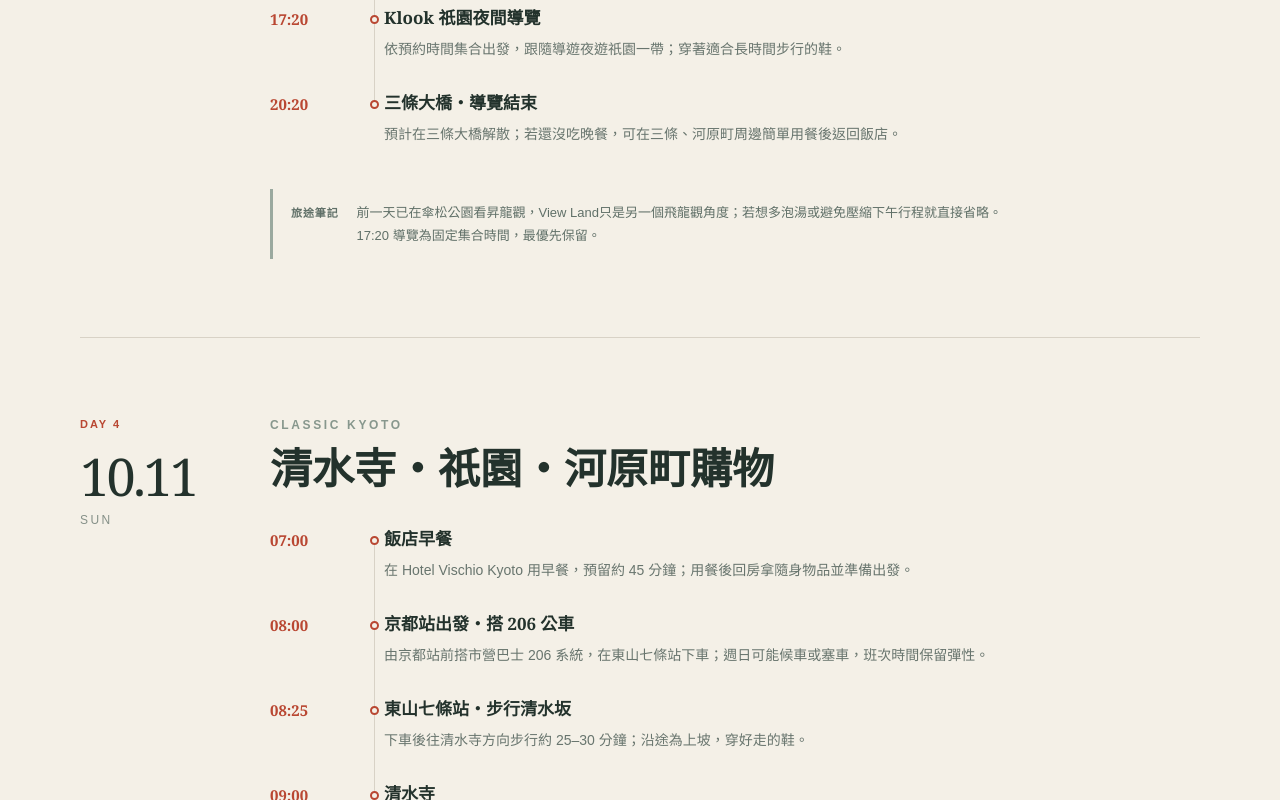
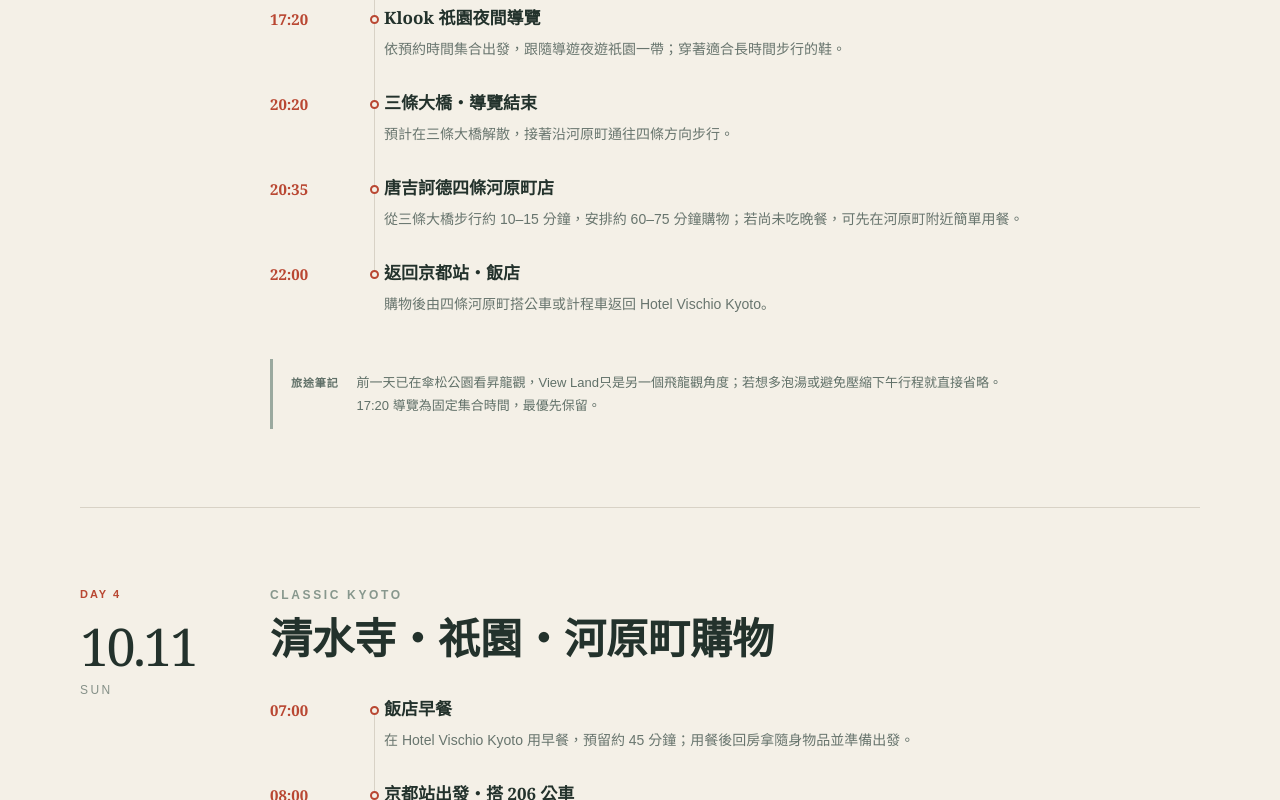
Before and after one commit to You-Sz/kyoto-2026-autumn, a Next.js app: page / in a window 1280 px wide. Shown: the part 4240-5040 px from the top of the page. Built offline with nearby package versions, Linux system fonts and the light colour scheme.

Commit message:
Add Don Quijote stop after Gion night tour

```diff
--- a/app/page.tsx
+++ b/app/page.tsx
@@ -51,7 +51,9 @@ const days = [
       ["16:00", "弗朗索瓦喫茶室", "前往四條河原町的老字號西洋風喫茶室喝咖啡、吃甜點；不接受訂位且只收現金。若排隊太久就改外帶或省略，以免錯過導覽。"],
       ["16:50", "前往導覽集合處", "由喫茶室前往「京都河原町花園角落」，建議提早抵達並確認 Klook 憑證與導遊辨識方式。"],
       ["17:20", "Klook 祇園夜間導覽", "依預約時間集合出發，跟隨導遊夜遊祇園一帶；穿著適合長時間步行的鞋。"],
-      ["20:20", "三條大橋・導覽結束", "預計在三條大橋解散；若還沒吃晚餐，可在三條、河原町周邊簡單用餐後返回飯店。"],
+      ["20:20", "三條大橋・導覽結束", "預計在三條大橋解散，接著沿河原町通往四條方向步行。"],
+      ["20:35", "唐吉訶德四條河原町店", "從三條大橋步行約 10–15 分鐘，安排約 60–75 分鐘購物；若尚未吃晚餐，可先在河原町附近簡單用餐。"],
+      ["22:00", "返回京都站・飯店", "購物後由四條河原町搭公車或計程車返回 Hotel Vischio Kyoto。"],
     ],
     note: "前一天已在傘松公園看昇龍觀，View Land只是另一個飛龍觀角度；若想多泡湯或避免壓縮下午行程就直接省略。17:20 導覽為固定集合時間，最優先保留。",
   },
@@ -109,6 +111,7 @@ const links = [
   ["HARUKA", "https://www.kansai-airport.or.jp/en/access/from-airport/train"],
   ["GOKAGO 抹茶", "https://gokago-kyoto.com/"],
   ["弗朗索瓦喫茶室", "https://francois1934.com/"],
+  ["唐吉訶德四條河原町店", "https://www.donki.com/store/shop_detail.php?shop_id=612"],
   ["いろは北店", "https://www.sukiyaki-iroha.com/ja/"],
 ];
 
```
